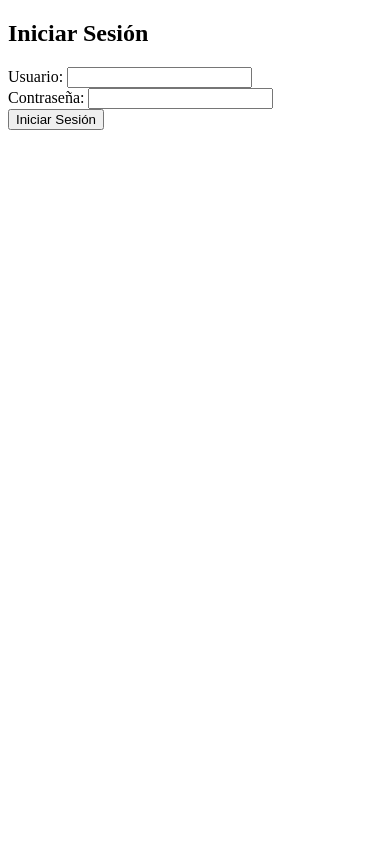
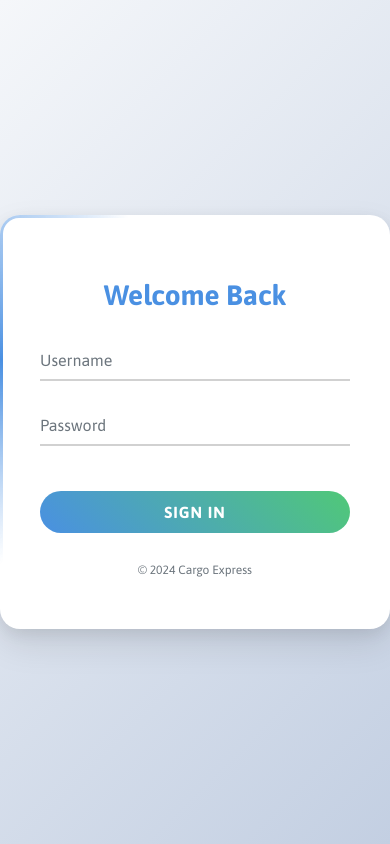
Before and after one commit to tduqueg/Cargo-Express, a FastAPI app: template app/templates/login.html in a window 390 px wide. Run offline with FastAPI, Linux system fonts and the light colour scheme; the template is opened without the code that fills it, so the values that code supplies are empty.

Commit message:
Login and style changes

```diff
--- a/app/main.py
+++ b/app/main.py
@@ -207,3 +207,17 @@ async def monitoreo(request: Request, token: str = Depends(oauth2_scheme)):
         "labels_productos": labels_productos,
         "data_productos": data_productos
     })
+
+@app.get("/login", response_class=HTMLResponse)
+async def mostrar_login():
+    with open("./templates/login.html") as f:
+        return HTMLResponse(content=f.read())
+
+@app.post("/login")
+async def procesar_login(username: str = Form(...), password: str = Form(...)):
+    # Validar usuario y contraseña
+    if username == "user1" and password == "password":
+        token = crear_token({"sub": username})
+        return {"access_token": token}
+    else:
+        raise HTTPException(status_code=400, detail="Usuario o contraseña incorrectos")
--- a/app/static/css/styles.css
+++ b/app/static/css/styles.css
@@ -1,18 +1,223 @@
-body {
-  font-family: Arial, sans-serif;
-  margin: 20px;
+:root {
+  --primary-color: #4a90e2;
+  --secondary-color: #50c878;
+  --background-color: #f0f4f8;
+  --text-color: #333333;
+  --chart-color-1: #6fa8dc;
+  --chart-color-2: #93c47d;
+  --chart-color-3: #e06666;
+  --chart-color-4: #f6b26b;
+  --box-shadow: 0 8px 30px rgba(0, 0, 0, 0.1);
 }
 
-h1 {
-  text-align: center;
+body,
+html {
+  margin: 0;
+  padding: 0;
+  font-family: "Asap", sans-serif;
+  background-color: var(--background-color);
+  color: var(--text-color);
 }
 
-section {
-  margin-bottom: 50px;
+h1,
+h2,
+h3,
+input,
+button,
+p {
+  font-family: "Asap", sans-serif;
+}
+
+.login-body {
+  display: flex;
+  justify-content: center;
+  align-items: center;
+  min-height: 100vh;
+  background: linear-gradient(135deg, #f5f7fa 0%, #c3cfe2 100%);
+}
+
+.login-container {
+  background: white;
+  border-radius: 20px;
+  padding: 40px;
+  width: 320px;
+  text-align: center;
+  box-shadow: 0 15px 35px rgba(0, 0, 0, 0.1), 0 5px 15px rgba(0, 0, 0, 0.07);
+  position: relative;
+  overflow: hidden;
+}
+
+.login-container::before {
+  content: "";
+  position: absolute;
+  top: -50%;
+  left: -50%;
+  width: 200%;
+  height: 200%;
+  background: conic-gradient(
+    from 0deg,
+    transparent,
+    var(--primary-color),
+    transparent 30%
+  );
+  animation: rotate 4s linear infinite;
+}
+
+@keyframes rotate {
+  100% {
+    transform: rotate(360deg);
+  }
+}
+
+.login-container::after {
+  content: "";
+  position: absolute;
+  inset: 3px;
+  background: white;
+  border-radius: 16px;
+  z-index: 1;
+}
+
+.login-content {
+  position: relative;
+  z-index: 2;
+}
+
+.login-content h2 {
+  color: var(--primary-color);
+  font-size: 28px;
+  margin-bottom: 30px;
+  font-weight: 700;
+}
+
+.input-group {
+  position: relative;
+  margin-bottom: 25px;
+}
+
+.input-group input {
+  width: 100%;
+  padding: 10px 0;
+  font-size: 16px;
+  color: var(--text-color);
+  border: none;
+  border-bottom: 2px solid #d1d1d1;
+  outline: none;
+  background: transparent;
+  transition: 0.3s;
+}
+
+.input-group label {
+  position: absolute;
+  top: 0;
+  left: 0;
+  padding: 10px 0;
+  font-size: 16px;
+  color: #6c757d;
+  pointer-events: none;
+  transition: 0.3s ease all;
+}
+
+.input-group input:focus ~ label,
+.input-group input:valid ~ label {
+  top: -20px;
+  font-size: 12px;
+  color: var(--primary-color);
+}
+
+.input-group input:focus {
+  border-bottom: 2px solid var(--primary-color);
+}
+
+button {
+  background: linear-gradient(
+    45deg,
+    var(--primary-color),
+    var(--secondary-color)
+  );
+  color: white;
+  border: none;
+  padding: 12px 30px;
+  border-radius: 50px;
+  cursor: pointer;
+  font-size: 16px;
+  font-weight: bold;
+  text-transform: uppercase;
+  letter-spacing: 1px;
+  transition: all 0.3s ease;
+  margin-top: 20px;
+  width: 100%;
+}
+
+button:hover {
+  transform: translateY(-3px);
+  box-shadow: 0 5px 15px rgba(0, 0, 0, 0.1);
+}
+
+.footer {
+  margin-top: 30px;
+  font-size: 12px;
+  color: #6c757d;
+}
+
+/* Estilos para la página de monitoreo */
+.dashboard-body {
+  padding: 20px;
+  max-width: 1200px;
+  margin: 0 auto;
+  background-color: var(--background-color);
+}
+
+.dashboard-body h1 {
+  text-align: center;
+  color: var(--primary-color);
+  margin-bottom: 30px;
+  font-size: 2em;
+}
+
+.dashboard-grid {
+  display: grid;
+  grid-template-columns: repeat(2, 1fr);
+  gap: 20px;
+  align-items: start;
+}
+
+.chart-container {
+  background: white;
+  border-radius: 10px;
+  padding: 20px;
+  box-shadow: var(--box-shadow);
+  display: flex;
+  flex-direction: column;
+  height: 100%;
+}
+
+.chart-container h2 {
+  color: var(--primary-color);
+  margin-bottom: 15px;
+  font-size: 1.2em;
+}
+
+.chart-wrapper {
+  flex-grow: 1;
+  display: flex;
+  justify-content: center;
+  align-items: center;
 }
 
 canvas {
-  max-width: 800px;
-  margin: 0 auto;
-  display: block;
+  max-width: 100%;
+  max-height: 300px;
 }
+
+.chart-description {
+  margin-top: 10px;
+  font-size: 0.9em;
+  color: #666;
+}
+
+@media (max-width: 768px) {
+  .dashboard-grid {
+    grid-template-columns: 1fr;
+  }
+}
--- a/app/templates/login.html
+++ b/app/templates/login.html
@@ -1,16 +1,34 @@
 <!DOCTYPE html>
-<html>
+<html lang="en">
   <head>
-    <title>Iniciar Sesión</title>
+    <meta charset="UTF-8" />
+    <meta name="viewport" content="width=device-width, initial-scale=1.0" />
+    <title>Login - Cargo Express</title>
+    <link rel="stylesheet" href="../static/css/styles.css" />
+    <link
+      href="https://fonts.googleapis.com/css2?family=Asap:wght@400;500;700&display=swap"
+      rel="stylesheet"
+    />
   </head>
-  <body>
-    <h2>Iniciar Sesión</h2>
-    <form action="/login" method="post">
-      <label for="username">Usuario:</label>
-      <input type="text" id="username" name="username" required /><br />
-      <label for="password">Contraseña:</label>
-      <input type="password" id="password" name="password" required /><br />
-      <button type="submit">Iniciar Sesión</button>
-    </form>
+  <body class="login-body">
+    <div class="login-container">
+      <div class="login-content">
+        <h2>Welcome Back</h2>
+        <form action="/login" method="post">
+          <div class="input-group">
+            <input type="text" id="username" name="username" required />
+            <label for="username">Username</label>
+          </div>
+          <div class="input-group">
+            <input type="password" id="password" name="password" required />
+            <label for="password">Password</label>
+          </div>
+          <button type="submit">Sign In</button>
+        </form>
+        <div class="footer">
+          <p>&copy; 2024 Cargo Express</p>
+        </div>
+      </div>
+    </div>
   </body>
 </html>
```
Also changed, not shown: app/templates/index.html (+18 -4 lines).
